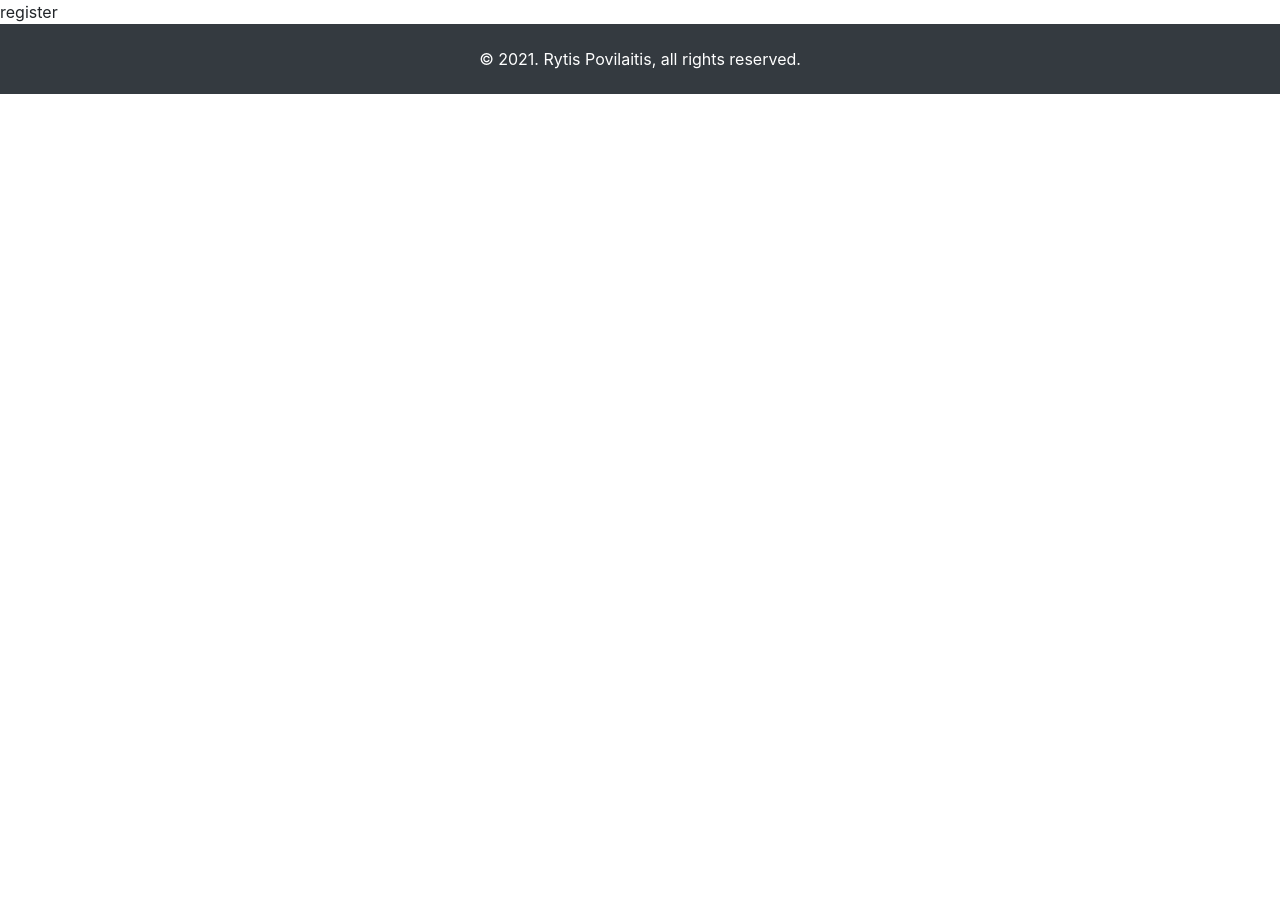
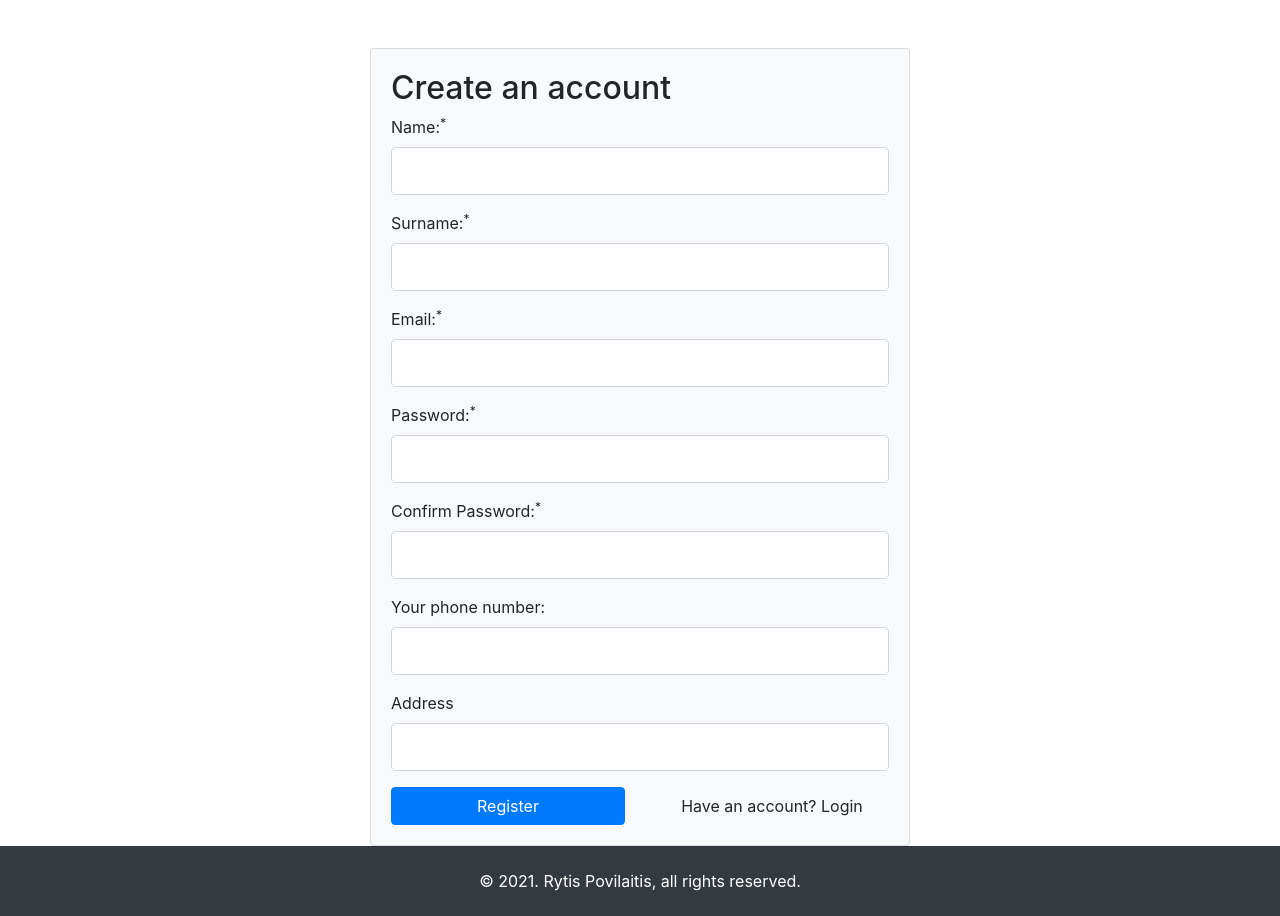
Before and after one commit to rytisp91/sports_club, a PHP site: page /register in a window 1280 px wide. Shown: the part 72-988 px from the top of the page. Before the commit the page ends 166 px from the top, so only its background shows below. Run offline with PHP 8.4, Linux system fonts and the light colour scheme; data that the repository does not hold is empty; some libraries are stand-ins or nearby versions.

Commit message:
HTML registration form reused from other project and edited

```diff
--- a/view/register.php
+++ b/view/register.php
@@ -1,4 +1,57 @@
-<?php echo $currentPage?>
+<div class="container">
+    <div class="row">
+        <div class="col-lg-6 mx-auto">
+            <div class="card card-body bg-light mt-5">
+                <h2>Create an account</h2>
+                <form action="" method="post">
+                    <div class="form-group">
+                        <label for="name">Name:<sup>*</sup></label>
+                        <input type="text" name="name" id="name" class="<?php echo (!empty($errors['nameErr'])) ? 'is-invalid' : ''; ?> form-control form-control-lg" value="<?php echo $name ?>">
+                        <span class='invalid-feedback'><?php echo $errors['nameErr'] ?></span>
+                    </div>
+                    <div class="form-group">
+                        <label for="name">Surname:<sup>*</sup></label>
+                        <input type="text" name="surname" id="surname" class="<?php echo (!empty($errors['surnameErr'])) ? 'is-invalid' : ''; ?> form-control form-control-lg" value="<?php echo $surname ?>">
+                        <span class='invalid-feedback'><?php echo $errors['surnameErr'] ?></span>
+                    </div>
+                    <div class="form-group">
+                        <label for="email">Email:<sup>*</sup></label>
+                        <input type="text" name="email" id="email" class="<?php echo (!empty($errors['emailErr'])) ? 'is-invalid' : ''; ?> form-control form-control-lg" value="<?php echo $email ?>">
+                        <span class='invalid-feedback'><?php echo $errors['emailErr'] ?></span>
+                    </div>
+                    <div class="form-group">
+                        <label for="password">Password:<sup>*</sup></label>
+                        <input type="password" name="password" id="password" class="<?php echo (!empty($errors['passwordErr'])) ? 'is-invalid' : ''; ?> form-control form-control-lg" value="<?php echo $password ?>">
+                        <span class='invalid-feedback'><?php echo $errors['passwordErr'] ?></span>
+                    </div>
+                    <div class="form-group">
+                        <label for="confirmPassword">Confirm Password:<sup>*</sup></label>
+                        <input type="password" name="confirmPassword" id="confirmPassword" class="<?php echo (!empty($errors['confirmPasswordErr'])) ? 'is-invalid' : ''; ?> form-control form-control-lg" value="<?php echo $confirmPassword ?>">
+                        <span class='invalid-feedback'><?php echo $errors['confirmPasswordErr'] ?></span>
+                    </div>
+                    <div class="form-group">
+                        <label for="phone">Your phone number:</label>
+                        <input type="text" name="number" id="number" class="form-control form-control-lg" value="<?php echo $number ?>">
+                    </div>
+                    <div class="form-group">
+                        <label for="address">Address</label>
+                        <input type="password" name="address" id="address" class="form-control form-control-lg" value="<?php echo $address ?>">
+                    </div>
+
+                    <div class="row">
+                        <div class="col">
+                            <input type="submit" value="Register" class="btn btn-primary btn-block">
+                        </div>
+                        <div class="col">
+                            <a href="/login" class='btn btn-light btn-block '>Have an account? Login</a>
+                        </div>
+                    </div>
+
+                </form>
+            </div>
+        </div>
+    </div>
+</div>
 
 <script>
     const register = document.getElementById('register')
```
